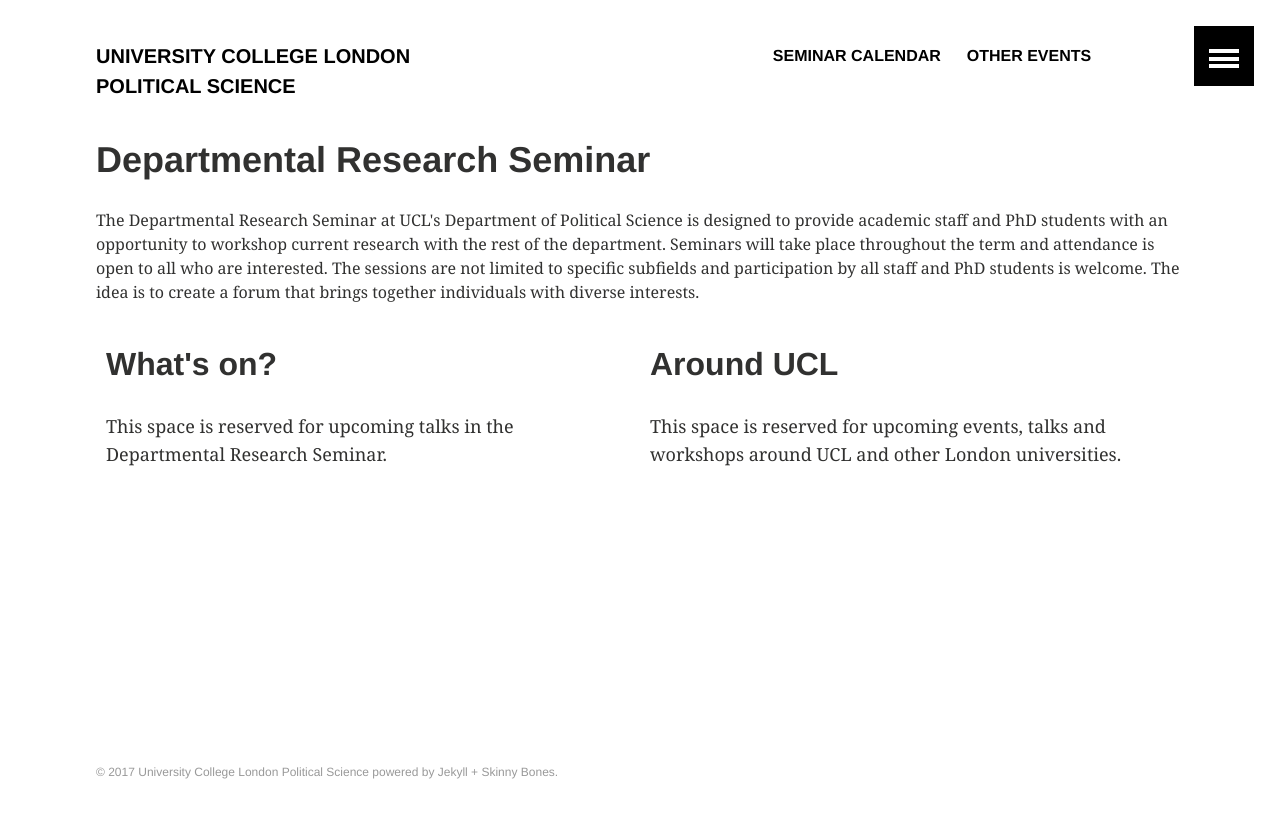
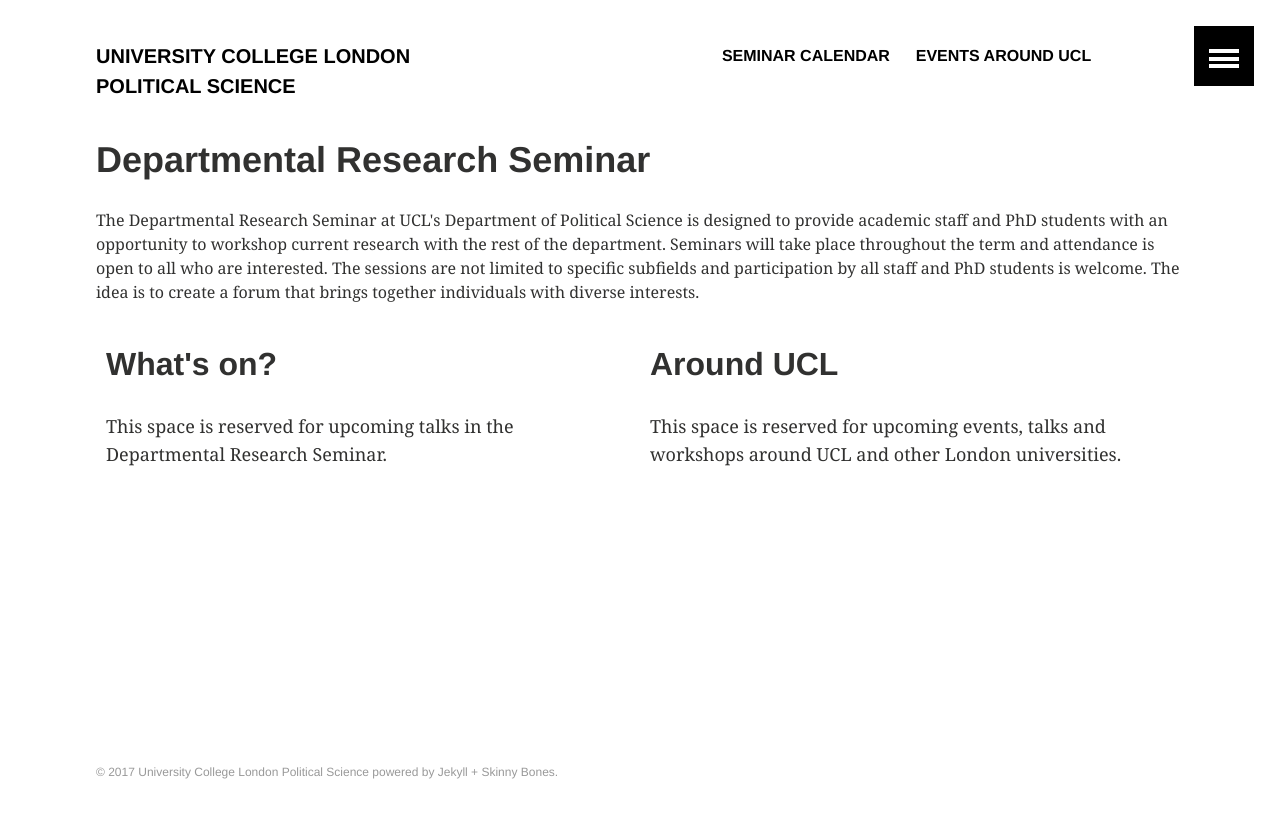
Before and after one commit to phischroeder/drs_page, a Jekyll site: the page built from index.html, in a window 1280 px wide. Shown: the top 818 px of the page. Built offline with Jekyll 4.4.1, drawn with Linux system fonts in a browser that asks for light colours.

Commit message:
Update navigation.yml

```diff
--- a/_data/navigation.yml
+++ b/_data/navigation.yml
@@ -5,5 +5,5 @@
   excerpt:
   image:
 
-- title: Other Events
+- title: Events around UCL
   url: https://github.com/mmistakes/skinny-bones-jekyll
```
